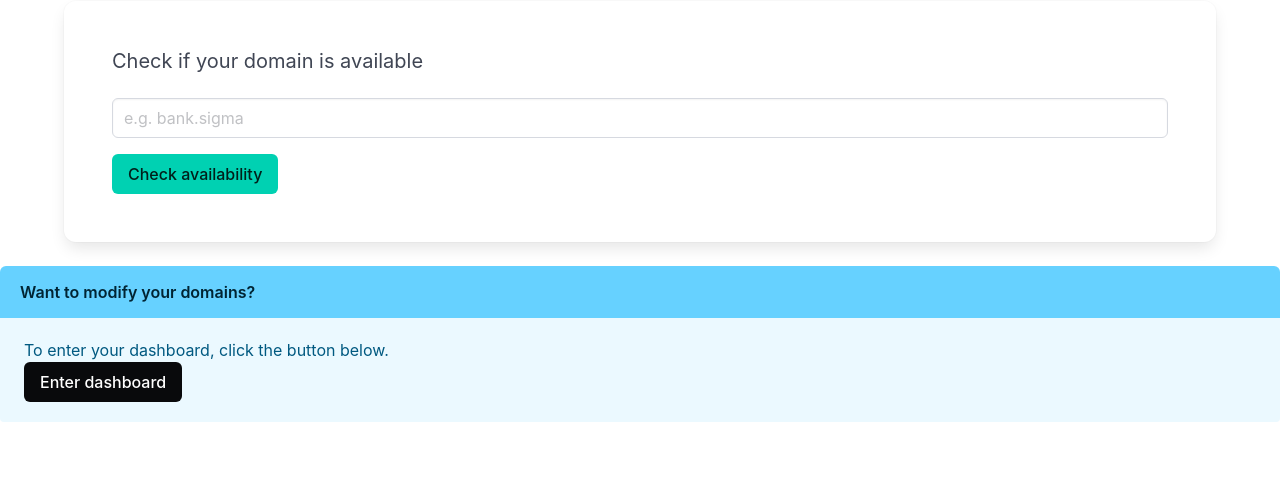
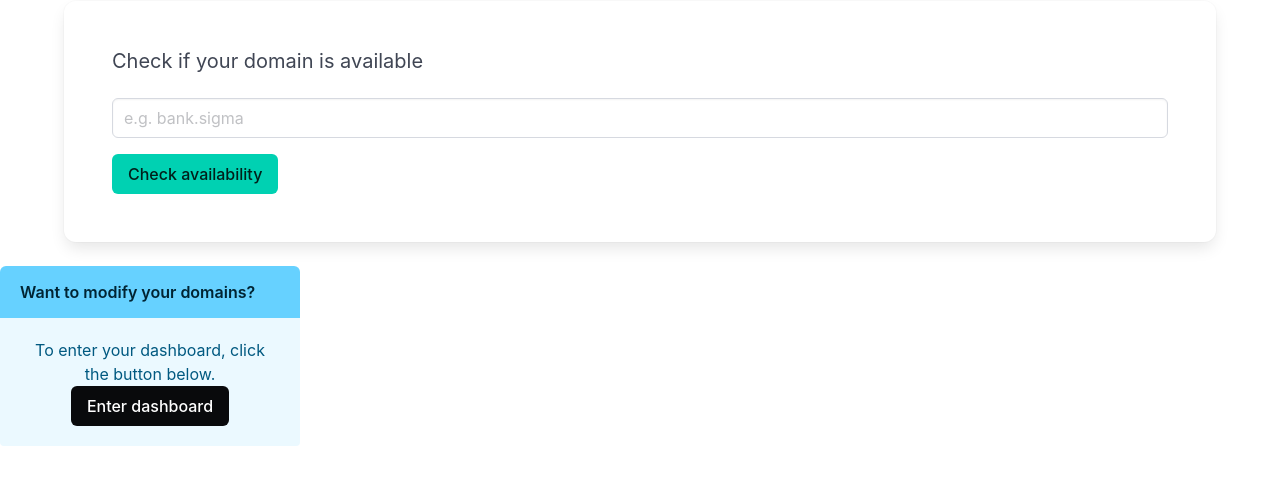
Before and after one commit to Smartlinuxcoder/bussin-registrar, a plain HTML site: page index.html in a window 1280 px wide. Shown: the part 59-544 px from the top of the page. Drawn offline with nearby package versions, Linux system fonts and the light colour scheme.

Commit message:
first commit

```diff
--- a/index.html
+++ b/index.html
@@ -13,7 +13,7 @@
         <input class="input mb-4" type="email" placeholder="e.g. bank.sigma" />
         <button class="button is-primary">Check availability</button>
     </div>
-    <article class="message is-info">
+    <article class="message is-info has-text-centered" style="max-width: 300px">
         <div class="message-header">
           <p>Want to modify your domains?</p>
         </div>
```
